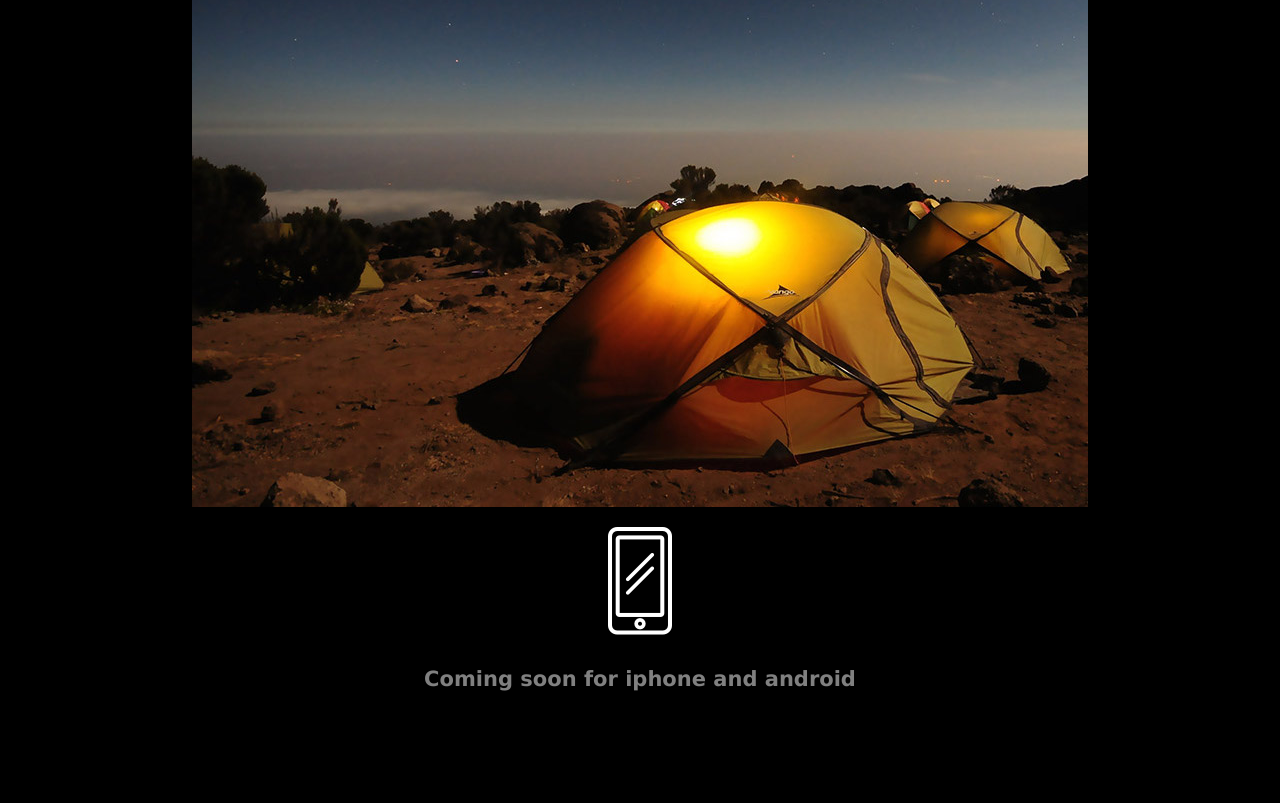
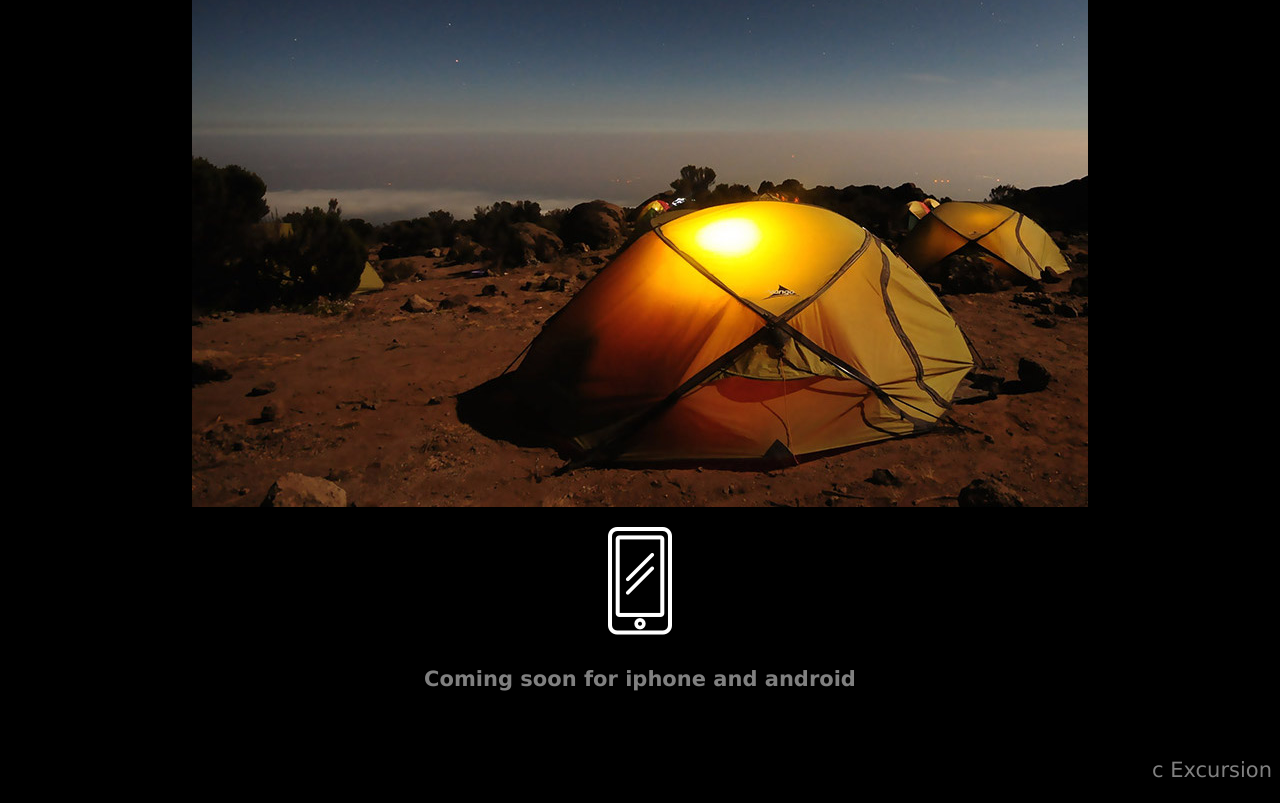
Before and after one commit to RogueCode88/excursion-2, a plain HTML site: page index.html in a window 1280 px wide. Shown: the part 505-1308 px from the top of the page. Before the commit the page ends 1258 px from the top, so only its background shows below. Drawn offline with Linux system fonts and the light colour scheme.

Commit message:
copyright

```diff
--- a/index.html
+++ b/index.html
@@ -19,5 +19,6 @@
     <p><img src="resources/images/phone.png"></p>
     <h4 class="header--sub-header">Coming soon for iphone and android</h4>
     <p><a class="link--cta" href="#"></a>Download Excursion (Coming Soon!)</p>
+    <p class="footer--copyright">c Excursion </p>
 </body>
 </html>
--- a/resources/css/style.css
+++ b/resources/css/style.css
@@ -23,6 +23,14 @@ body {
     color: gray;
 }
 
+/* Footer */
+
+.footer--copyright {
+    font-size:21px;
+    color: grey;
+    text-align: right;
+}
+
 /* Links */
 
 .link--cta {
```
